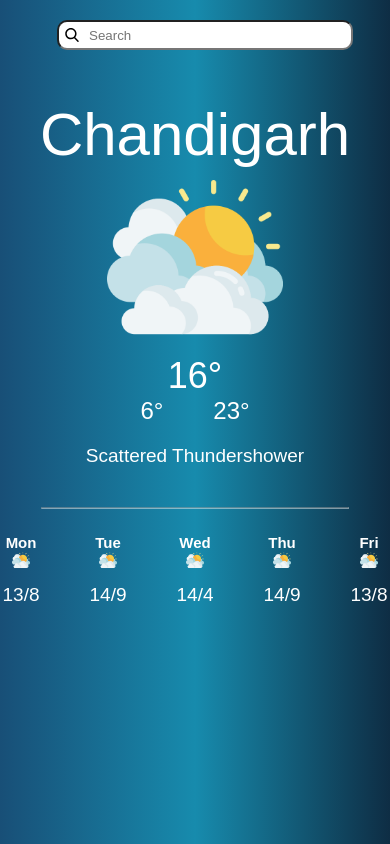
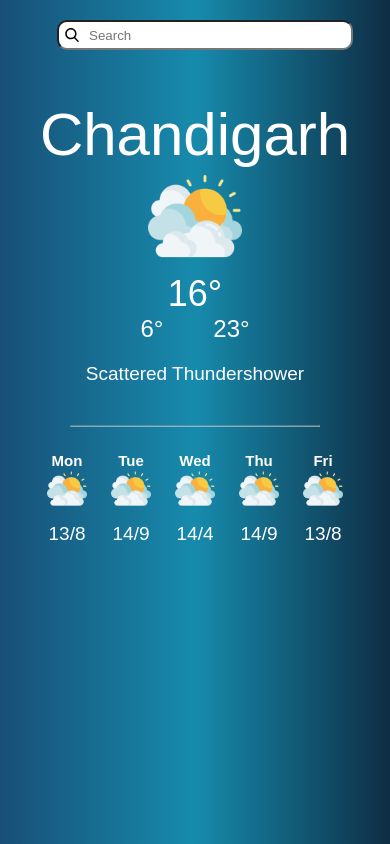
Before and after one commit to CirleaCatalin/WeatherSite, a plain HTML site: page index.html in a window 390 px wide. Drawn offline with Linux system fonts and the light colour scheme; a web font is replaced by a local one.

Commit message:
Made the website more responsive- changed some view props of the img

```diff
--- a/style.css
+++ b/style.css
@@ -38,7 +38,7 @@ p{
     font-weight: 200;
 }
 
-/* ############################################################################ font sizing ################################################################################## */
+/* ############################################################################ Props to our 2 main components ################################################################################## */
 
 .nav{
     display: flex;
@@ -55,6 +55,8 @@ p{
     justify-content: center;
     margin-top: 50px;
 }
+
+/* ############################################################################ Navbar search ################################################################################## */
 
 .search-card {
     position: relative;
@@ -83,20 +85,41 @@ p{
     background-color: white;
   }
 
+/* ############################################################################ First card ################################################################################## */
 
 .container{
-    height: 80%;
+    /* height: 50%; */
     width: 50%;
+    /* border: 1px solid red; */
+  }
+
+.container .card1{
     display: flex;
     flex-direction: column;
     justify-content: center;
     align-items: center;
+}
 
+.container .card1 .box{
+    display: flex;
+    flex-direction: column;
+    justify-content: center;
+    align-items: center;
+}
+.container .card1 .box img{
+    width: 40%;
+    height: 40%;
+    margin-bottom: 10px;
+}
 
-    /* border: 1px solid red; */
-  }
+.container .card1 .box .message{
+    margin-top: 20px;
+    margin-bottom: 40px;
+}
 
-  .container .card1{
+/* ############################################################################ Second card ################################################################################## */
+
+.container .card2{
     display: flex;
     flex-direction: column;
     justify-content: center;
@@ -123,40 +146,18 @@ p{
     align-items: center;
 }
 
-.container .card1 .box{
-    display: flex;
-    flex-direction: column;
-    justify-content: center;
-    align-items: center;
-}
-.container .card1 .box img{
-    width: 50%;
-    height: 50%;
-    margin-bottom: 10px;
-}
-
 .min-max-temp{
     display: flex;
     justify-content: center;
     align-items: center;
     gap: 50px;
 }
- .container .card1 .box .message{
-     margin-top: 20px;
-     margin-bottom: 40px;
- }
 
  hr{
     opacity: 50%;
     width: 110%;
 }
 
-.container .card2{
-    display: flex;
-    flex-direction: column;
-    justify-content: center;
-    align-items: center;
-}
 
 @media (max-width: 768px) {
     .nav {
@@ -211,7 +212,7 @@ p{
 
     .container {
         height: 80%;
-        width: 90%;
+        width: 80%;
         display: flex;
         flex-direction: column;
         justify-content: center;
@@ -219,4 +220,23 @@ p{
         /* border: 1px solid red; */
     }
 
+    .container .card2 .boxes img{
+        width: 70%;
+        height: 70%;
+        margin-bottom: 15px;
+    }
+
+    .container .card2 .boxes{
+        display: flex;
+        gap: 8px;
+        align-items: center;
+        justify-content: center;
+    }
+
+    .container .card1 .box img {
+        width: 30%;
+        height: 30%;
+        margin-bottom: 10px;
+    }
+
 }
```
